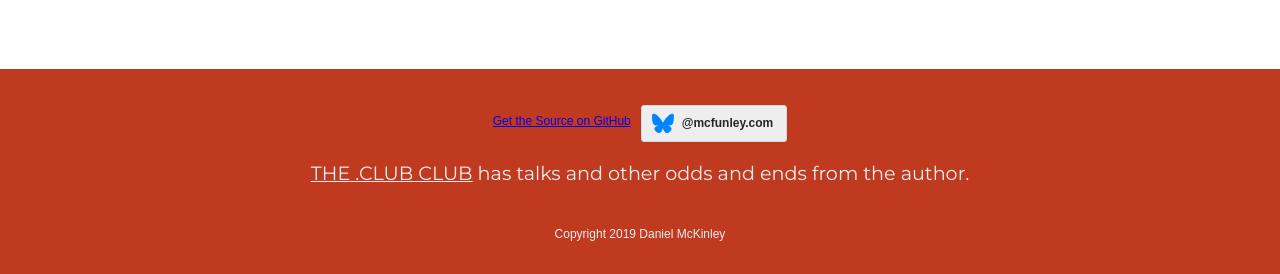
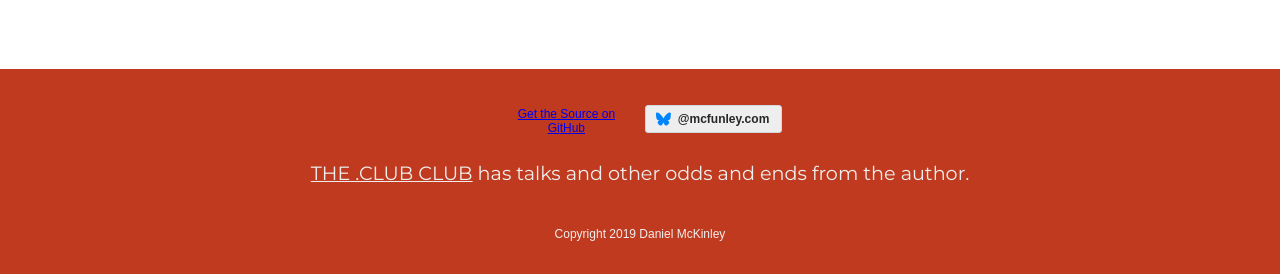
Before and after one commit to mcfunley/pugsql, a Jekyll site: the page built from docs/index.md, in a window 1280 px wide. Shown: the part 1539-1813 px from the top of the page. Built offline with Jekyll 4.4.1, drawn with Linux system fonts in a browser that asks for light colours; our own code applies the rules of GitHub Pages for plain Markdown files.

Commit message:
fixing bsky button height

```diff
--- a/docs/_layouts/default.html
+++ b/docs/_layouts/default.html
@@ -51,7 +51,7 @@
                 </span>
                 <span class="share">
                     <a class="bsky" href="https://bsky.app/profile/mcfunley.com">
-                      <svg fill="none" viewBox="0 0 64 57" width="28" style="width: 28px; height: 24.9375px;"><path fill="#0085ff" d="M13.873 3.805C21.21 9.332 29.103 20.537 32 26.55v15.882c0-.338-.13.044-.41.867-1.512 4.456-7.418 21.847-20.923 7.944-7.111-7.32-3.819-14.64 9.125-16.85-7.405 1.264-15.73-.825-18.014-9.015C1.12 23.022 0 8.51 0 6.55 0-3.268 8.579-.182 13.873 3.805ZM50.127 3.805C42.79 9.332 34.897 20.537 32 26.55v15.882c0-.338.13.044.41.867 1.512 4.456 7.418 21.847 20.923 7.944 7.111-7.32 3.819-14.64-9.125-16.85 7.405 1.264 15.73-.825 18.014-9.015C62.88 23.022 64 8.51 64 6.55c0-9.818-8.578-6.732-13.873-2.745Z"></path></svg>
+                      <svg fill="none" viewBox="0 0 64 57" width="17.96px" style="width: 17.96px; height: 16px;"><path fill="#0085ff" d="M13.873 3.805C21.21 9.332 29.103 20.537 32 26.55v15.882c0-.338-.13.044-.41.867-1.512 4.456-7.418 21.847-20.923 7.944-7.111-7.32-3.819-14.64 9.125-16.85-7.405 1.264-15.73-.825-18.014-9.015C1.12 23.022 0 8.51 0 6.55 0-3.268 8.579-.182 13.873 3.805ZM50.127 3.805C42.79 9.332 34.897 20.537 32 26.55v15.882c0-.338.13.044.41.867 1.512 4.456 7.418 21.847 20.923 7.944 7.111-7.32 3.819-14.64-9.125-16.85 7.405 1.264 15.73-.825 18.014-9.015C62.88 23.022 64 8.51 64 6.55c0-9.818-8.578-6.732-13.873-2.745Z"></path></svg>
                       <span class="handle">@mcfunley.com</span>
                     </a>
                 </span>
```
